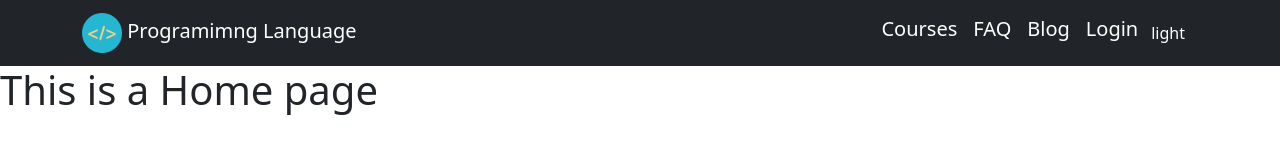
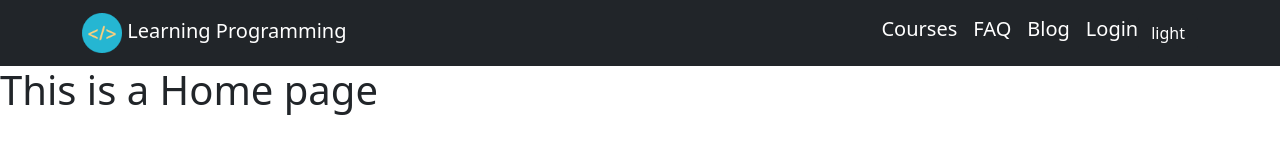
Before and after one commit to Rifazul-Islam/programming-languages, a React (Create React App) app: page / in a window 1280 px wide. Shown: the top 160 px of the page. Built offline with nearby package versions, Linux system fonts and the light colour scheme.

Commit message:
add unicq title

```diff
--- a/public/index.html
+++ b/public/index.html
@@ -24,7 +24,7 @@
       work correctly both with client-side routing and a non-root public URL.
       Learn how to configure a non-root public URL by running `npm run build`.
     -->
-    <title> Programimng Language</title>
+    <title> Learning Programming</title>
   </head>
   <body>
     <noscript>You need to enable JavaScript to run this app.</noscript>
--- a/src/Pages/Shawed/Navber/Navber.js
+++ b/src/Pages/Shawed/Navber/Navber.js
@@ -14,7 +14,7 @@ const Navber = () => {
     return (
         <Navbar collapseOnSelect expand="lg" bg="dark" variant="dark">
         <Container>
-          <Navbar.Brand href="#home"> <img style={{width:'40px'}} src={imges} alt=''/>    Programimng Language
+          <Navbar.Brand href="#home"> <img style={{width:'40px'}} src={imges} alt=''/>   Learning Programming
 
           </Navbar.Brand>
 
```
